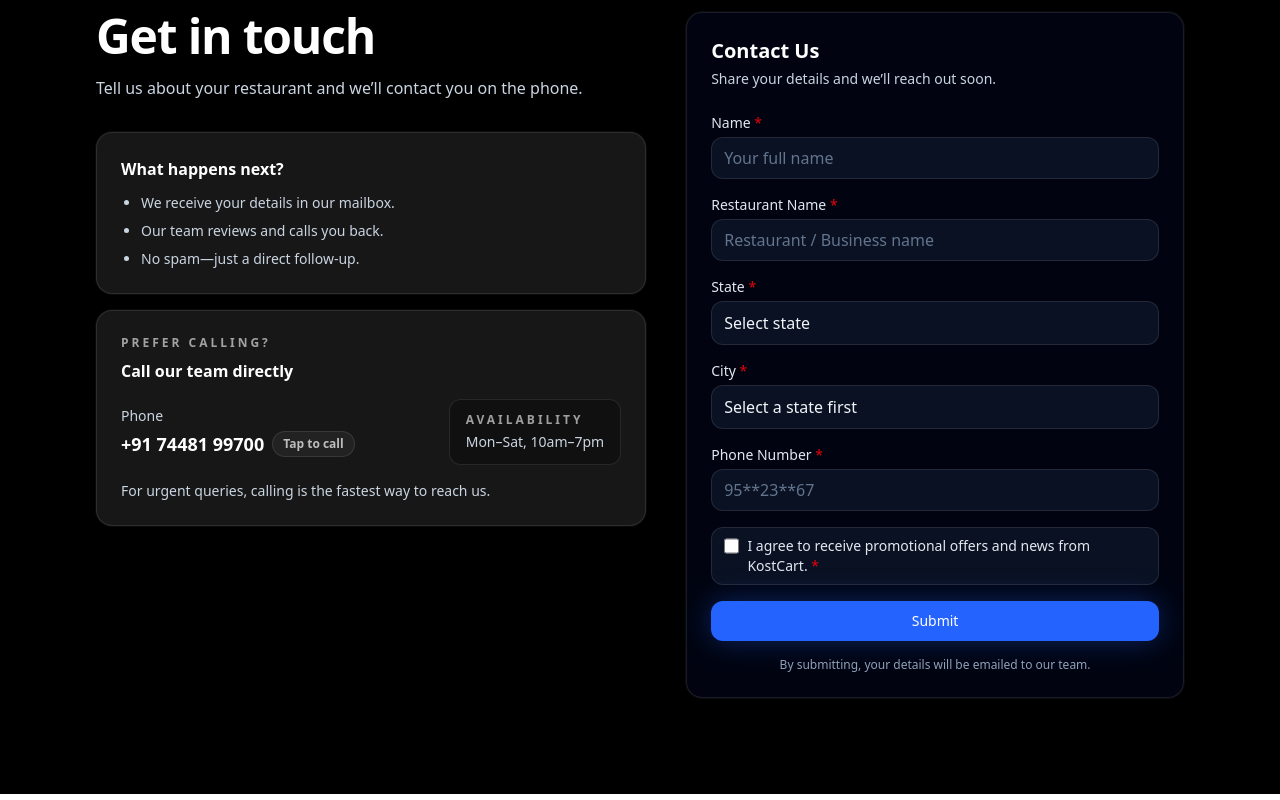
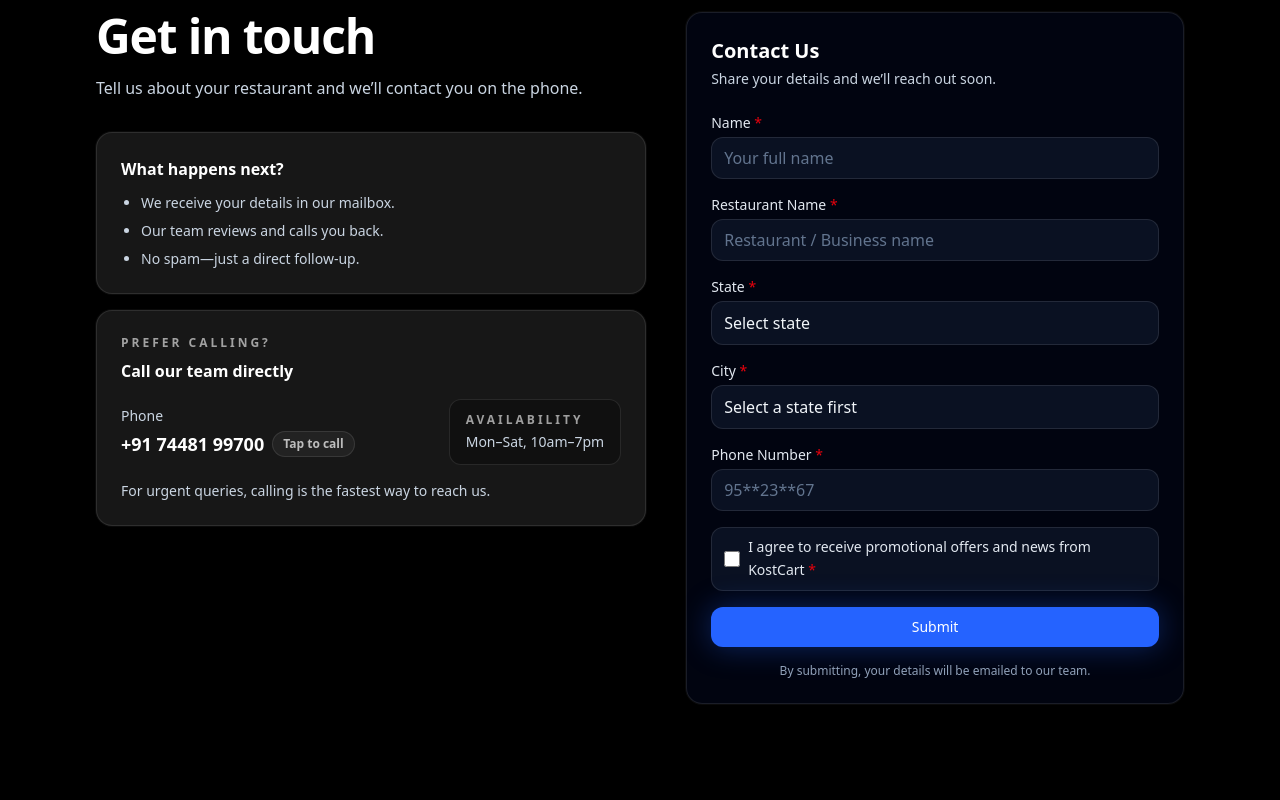
Before and after one commit to Binder101/KostCartWeb, a Next.js app: page / in a window 1280 px wide. Shown: the part 5807-6607 px from the top of the page. Built offline with nearby package versions, Linux system fonts and the light colour scheme.

Commit message:
Ui changes to the checkbox button in the contact us form

```diff
--- a/src/app/layouts/ContactUsForm.tsx
+++ b/src/app/layouts/ContactUsForm.tsx
@@ -315,21 +315,20 @@ export default function ContactUsForm() {
                     )}
 
                     <div className="rounded-xl border border-white/10 bg-slate-900/70 px-3 py-2 text-sm text-slate-200">
-                        <label className="flex cursor-pointer items-start gap-2">
+                        <label className="flex cursor-pointer items-center gap-2">
                             <input
                                 type="checkbox"
                                 checked={form.marketingConsent}
-                                onChange={(e) =>
-                                    onChange("marketingConsent", e.target.checked)
-                                }
-                                className="mt-0.5 h-4 w-4 rounded border-white/20 bg-slate-900 text-blue-500 focus:ring-2 focus:ring-blue-400"
+                                onChange={(e) => onChange("marketingConsent", e.target.checked)}
+                                className="h-4 w-4 shrink-0 rounded border-white/20 bg-slate-900 text-blue-500 focus:ring-2 focus:ring-blue-400"
                             />
-                            <span>
-                                I agree to receive promotional offers and news from KostCart.
-                                <span className="text-red-600"> *</span>
+                            <span className="leading-relaxed">
+                              I agree to receive promotional offers and news from KostCart
+                              <span className="text-red-600"> *</span>
                             </span>
                         </label>
                     </div>
+
 
                     <button
                         type="submit"
```
